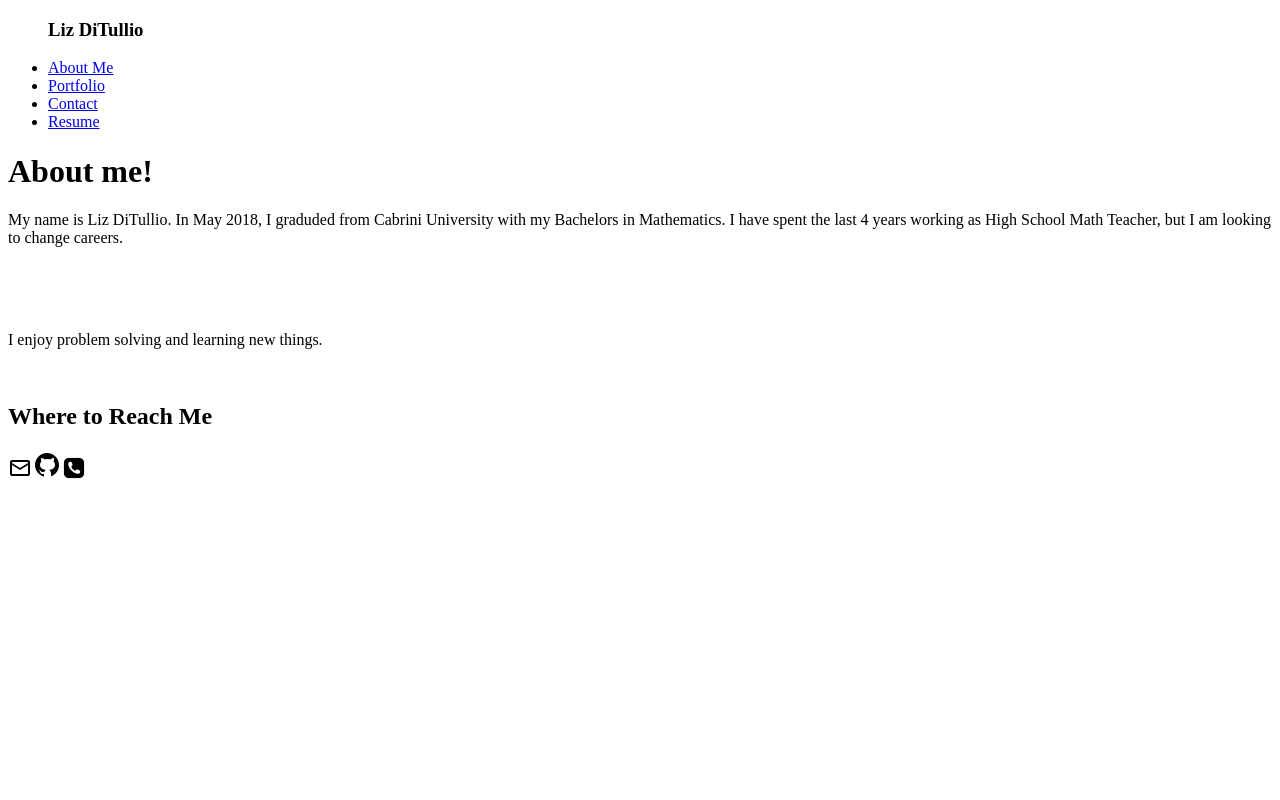
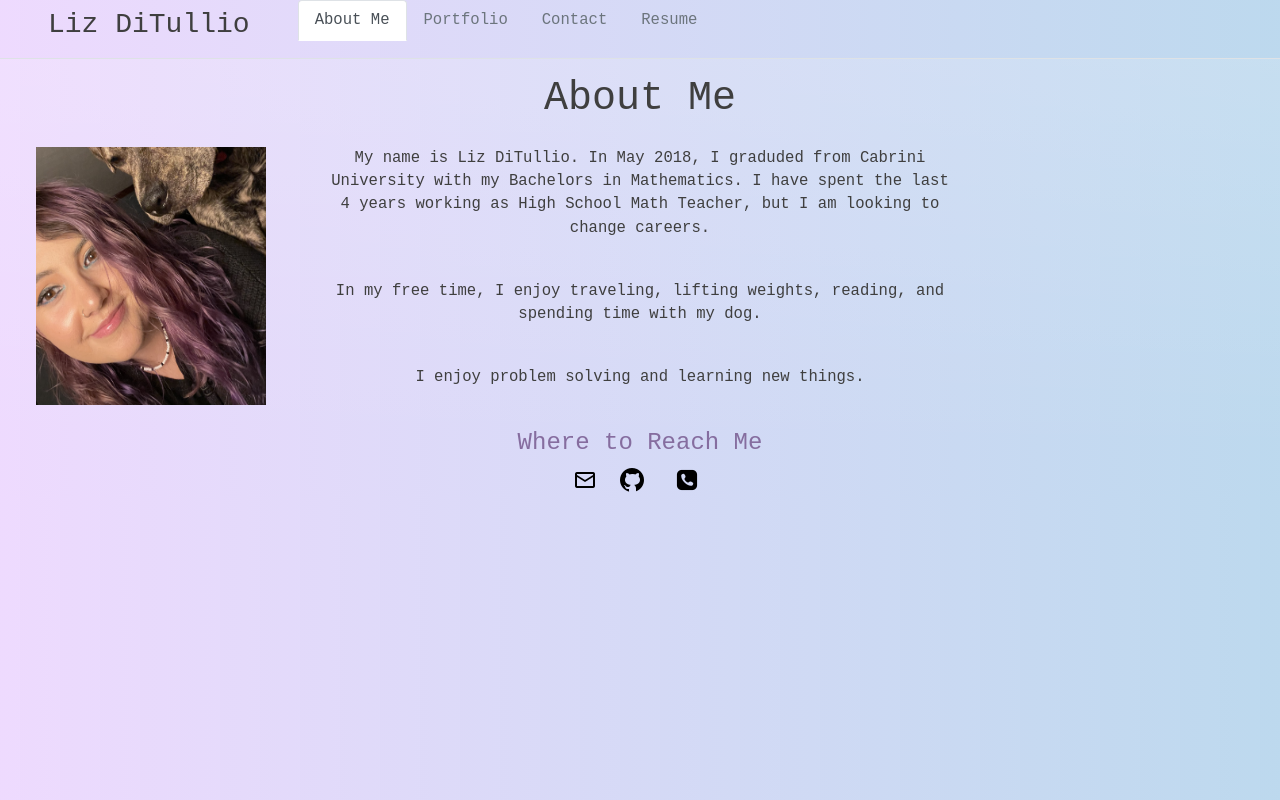
Before and after one commit to lizditullio/react-portfolio, a React (Create React App) app: page / in a window 1280 px wide. Built offline with nearby package versions, Linux system fonts and the light colour scheme.

Commit message:
forgot to commit again. completed styling and the rest of the pages

```diff
--- a/package.json
+++ b/package.json
@@ -10,7 +10,8 @@
     "react": "^17.0.2",
     "react-dom": "^17.0.2",
     "react-scripts": "4.0.3",
-    "web-vitals": "^1.1.1"
+    "web-vitals": "^1.1.1",
+     "bootstrap": "^5.1.3"
   },
   "scripts": {
     "start": "react-scripts start",
--- a/src/App.js
+++ b/src/App.js
@@ -1,6 +1,6 @@
 import React from "react";
 import PortfolioContainer from "./components/PortfolioContainer";
-import Footer from './components/Footer';
+import './index.css'
 
 function App() {
   return (
--- /dev/null
+++ b/src/components/Footer/index.css
@@ -0,0 +1,9 @@
+
+
+div {
+    text-align: center;
+}
+
+div a {
+    padding: 10px;
+}
--- a/src/components/Footer/index.js
+++ b/src/components/Footer/index.js
@@ -2,11 +2,12 @@ import React from 'react';
 import email from '../Pages/assets/email.png'
 import github from '../Pages/assets/github.png'
 import phone from '../Pages/assets/phone.png'
+import './index.css';
 
 function Footer () {
     return (
         <footer className='footer'>
-            <div className='content has-text-centered'>
+            <div className='content mx-auto'>
                 <a href="mailto:ehditulio@gmail.com">
                      <img src={email} alt="EmailIcon"className="d-inline"></img>
                 </a>
--- a/src/components/NavBarTabs.js
+++ b/src/components/NavBarTabs.js
@@ -6,11 +6,11 @@ function NavBarTabs({ currentPage, handlePageChange }) {
     <h3 className="px-5 py-2">
         Liz DiTullio
     </h3>
-      <li className="nav-item">
+      <li className="nav-item ">
         <a
           href="#about"
           onClick={() => handlePageChange('About')}
-          className={currentPage === 'About' ? 'nav-link active' : 'nav-link'}
+          className={currentPage === 'About' ? 'nav-link active' : 'nav-link text-secondary'}
         >
           About Me
         </a>
@@ -19,7 +19,7 @@ function NavBarTabs({ currentPage, handlePageChange }) {
         <a
           href="#Portfolio"
           onClick={() => handlePageChange('Portfolio')}
-          className={currentPage === 'Portfolio' ? 'nav-link active' : 'nav-link'}
+          className={currentPage === 'Portfolio' ? 'nav-link active' : 'nav-link text-secondary'}
         >
           Portfolio
         </a>
@@ -28,7 +28,7 @@ function NavBarTabs({ currentPage, handlePageChange }) {
         <a
           href="#contact"
           onClick={() => handlePageChange('Contact')}
-          className={currentPage === 'Contact' ? 'nav-link active' : 'nav-link'}
+          className={currentPage === 'Contact' ? 'nav-link active' : 'nav-link text-secondary'}
         >
           Contact
         </a>
@@ -37,7 +37,7 @@ function NavBarTabs({ currentPage, handlePageChange }) {
         <a
           href="#resume"
           onClick={() => handlePageChange('Resume')}
-          className={currentPage === 'Resume' ? 'nav-link active' : 'nav-link'}
+          className={currentPage === 'Resume' ? 'nav-link active' : 'nav-link text-secondary'}
         >
           Resume
         </a>
--- a/src/components/Pages/About/index.js
+++ b/src/components/Pages/About/index.js
@@ -1,19 +1,23 @@
 import React from 'react';
-import setCurrentPage from '../../PortfolioContainer'
+import setCurrentPage from '../../PortfolioContainer';
+import pic from '../assets/ProfilePicture.jpg';
+import 'bootstrap/dist/css/bootstrap.min.css';
 
 export default function About() {
   const handlePageChange = (page) => setCurrentPage(page);
   return (
-    <div className="bg-warning bg-gradient">
-        <h1 className="text-center container py-3">About me!</h1>
+    <div className="bg-secondar bg-gradient">
+            <h1 className="text-center container py-3">About Me</h1>
         <div className="row">
+            <img src={pic} alt="profile picture"
+             className="px-5 float-left col-sm-3 "></img>
             <div className="col-sm-6">
                 <p className="float-right">
                    My name is Liz DiTullio. In May 2018, I graduded from Cabrini University with my Bachelors in Mathematics. I have spent the last 4 years working as High School Math Teacher, but I am looking to change careers.
                 </p>
                 <br></br>
                 <p className="float-right">
-
+                    In my free time, I enjoy traveling, lifting weights, reading, and spending time with my dog.
                 </p>
                 <br></br>
                 <p className="float-right">
--- a/src/components/Pages/Portfolio/index.js
+++ b/src/components/Pages/Portfolio/index.js
@@ -6,14 +6,15 @@ import RG from '../assets/RG.png'
 import WD from '../assets/WD.png'
 import ET from '../assets/ET.png'
 
+
 export default function Portfolio() {
   return (
-    <div className="bg-warning bg-gradient">
+    <div>
       <h1 className="text-center py-3">Portfolio Page</h1>
       <br></br>
       <div className="text-center container">
         <ul class="row">
-          <li className="list-unstyled col">
+          <li className="list-unstyled">
               <h3>Better Reads</h3>
               <br></br>
               <a href="https://github.com/tmenture/Better-Reads">
@@ -22,7 +23,7 @@ export default function Portfolio() {
                     height="400"></img>
                 </a>
           </li>
-          <li className="list-unstyled col">
+          <li className="list-unstyled">
               <h3>Search Party </h3>
               <br></br>
               <a href="https://github.com/tmenture/Front-End-Project">
@@ -31,7 +32,7 @@ export default function Portfolio() {
                     height="400"></img>
                 </a>
           </li>
-          <li className="list-unstyled col">
+          <li className="list-unstyled">
               <h3> Tech Blog </h3>
               <br></br>
               <a href="https://github.com/lizditullio/mvc-tech-blog">
@@ -40,7 +41,7 @@ export default function Portfolio() {
                     height="400"></img>
                 </a>
           </li>
-          <li className="list-unstyled col">
+          <li className="list-unstyled">
               <h3> READMe Generator </h3>
               <br></br>
               <a href="https://github.com/lizditullio/README-Generator">
@@ -49,7 +50,7 @@ export default function Portfolio() {
                   height="400"></img>
                 </a>
           </li>
-          <li className="list-unstyled col">
+          <li className="list-unstyled">
               <h3> Weather Dashboard </h3>
               <br></br>
               <a href="https://github.com/lizditullio/Challenge-6">
@@ -58,7 +59,7 @@ export default function Portfolio() {
                    height="400"></img>
                 </a>
           </li>
-          <li className="list-unstyled col">
+          <li className="list-unstyled">
               <h3> Employee Tracker </h3>
               <br></br>
               <a href="https://github.com/lizditullio/employee-tracker-">
--- /dev/null
+++ b/src/components/Pages/Resume/index.css
@@ -0,0 +1,23 @@
+a {
+    text-decoration: none;
+    color: white
+}
+
+a:hover{
+    color: #56267e35
+}
+
+button{
+    background:  #843bc035;
+    margin: 10px;
+    padding: 20px;
+}
+
+button:hover{
+    background: rgba(255, 255, 255, 0.644);
+}
+
+h2{
+    font-size: 24px;
+    color: #785c91dc;
+}
--- a/src/components/Pages/Resume/index.js
+++ b/src/components/Pages/Resume/index.js
@@ -1,15 +1,19 @@
 import React from 'react';
 import resume from '../assets/liz-ditullio-resume.pdf'
+import './index.css';
 
 export default function Resume() {
   return (
-    <div className="bg-warning bg-gradient">
+    <div>
       <h1 className="py-3 text-center">My Resume</h1>
       <h2 className="text-center">
         Check out my resume by clicking the link below:
       </h2>
       <h1 className="text-center py-1">
-        <a href={resume} download>Click to download</a>
+        <button>
+          <a href={resume} download>Click to Download</a>
+        </button>
+
       </h1>
 
     </div>
--- a/src/index.css
+++ b/src/index.css
@@ -1,13 +1,11 @@
 body {
-  margin: 0;
-  font-family: -apple-system, BlinkMacSystemFont, 'Segoe UI', 'Roboto', 'Oxygen',
-    'Ubuntu', 'Cantarell', 'Fira Sans', 'Droid Sans', 'Helvetica Neue',
-    sans-serif;
-  -webkit-font-smoothing: antialiased;
-  -moz-osx-font-smoothing: grayscale;
+  background: linear-gradient(to right, #ad4efa35, #388ccc55);
+  font-family: monospace;
+  font-size: larger;
+  color: rgb(63, 63, 63);
 }
 
-code {
-  font-family: source-code-pro, Menlo, Monaco, Consolas, 'Courier New',
-    monospace;
+li{
+  color: #785c91dc;
+
 }
```
Also changed, not shown: src/components/Pages/assets/ProfilePicture.jpg (added), 1 other file (tests, documents, lock files or other folders).
